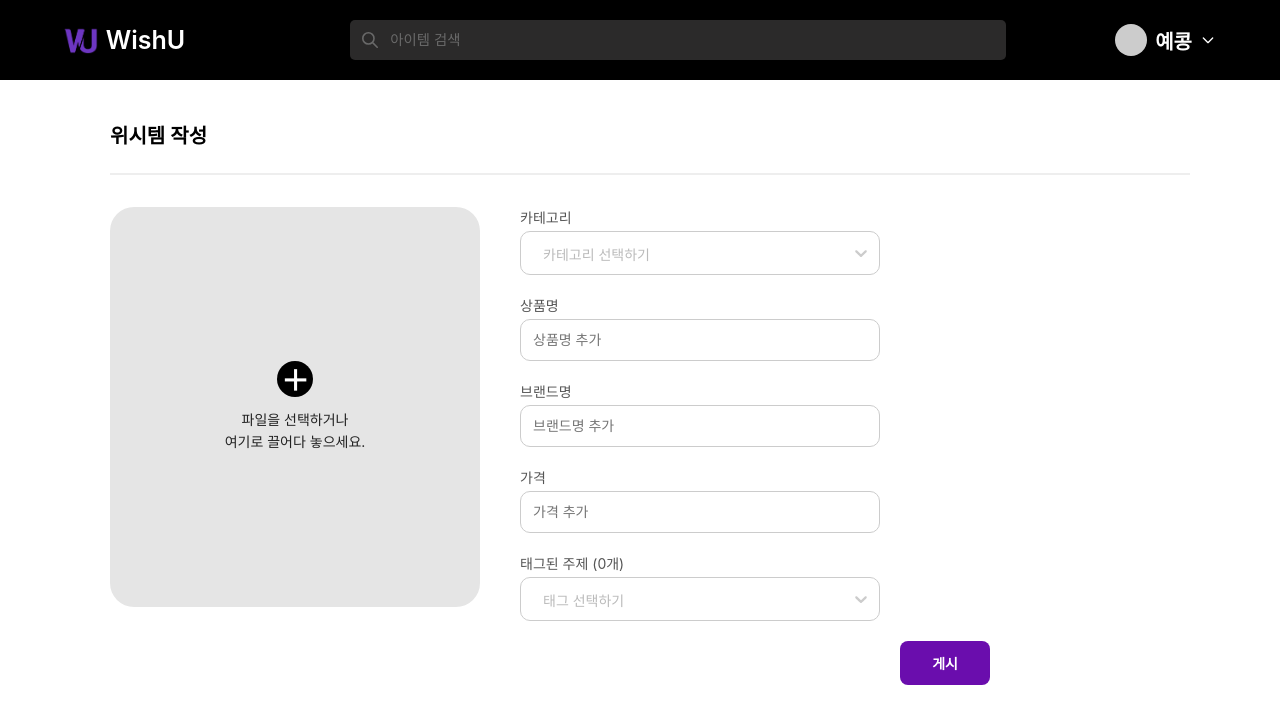
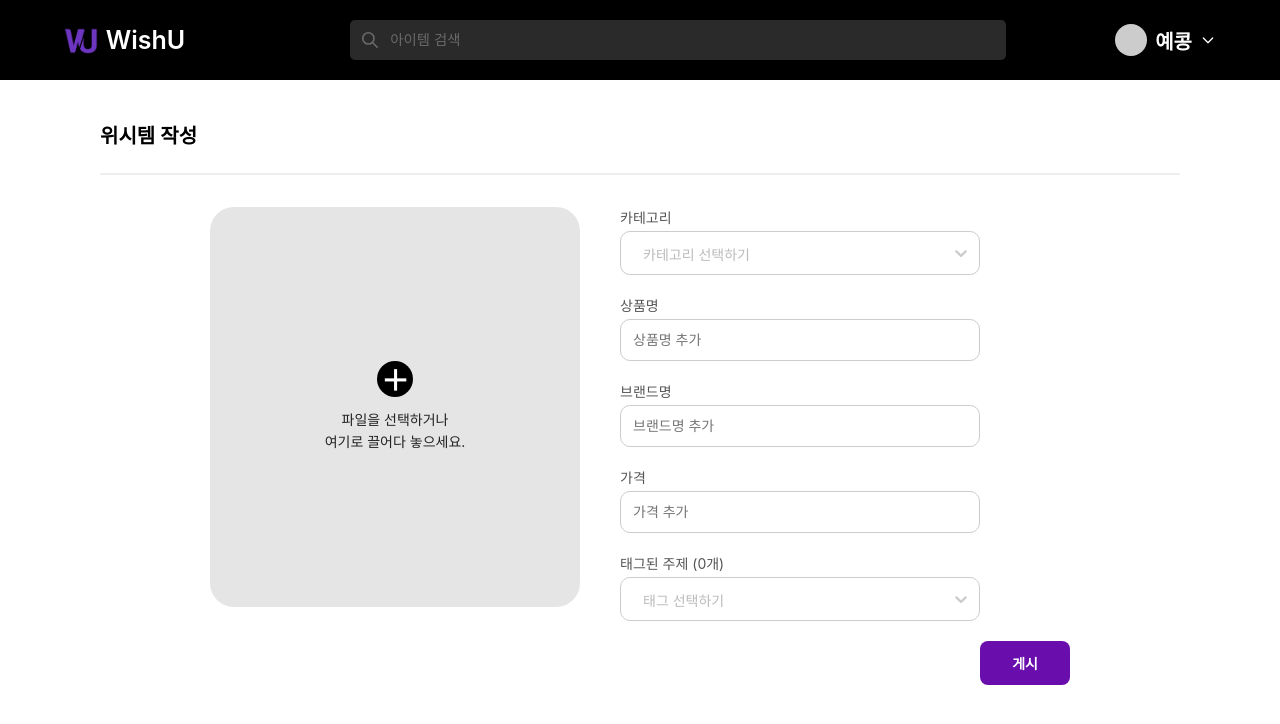
Before and after one commit to Team-WishU/wishu_frontend, a React (Create React App) app: page / in a window 1280 px wide. Shown: the top 724 px of the page. Built offline with nearby package versions, Linux system fonts and the light colour scheme.

Commit message:
상품 추가 페이지

```diff
--- a/src/pages/Home/ProductDetail/AddProducts.tsx
+++ b/src/pages/Home/ProductDetail/AddProducts.tsx
@@ -62,16 +62,33 @@ const AddProducts = () => {
     <>
       <Header />
       <div
-        style={{ maxWidth: "1080px", margin: "40px auto", paddingLeft: "20px" }}
+        style={{
+          maxWidth: "1080px",
+          margin: "0 auto",
+          padding: "0 20px 40px 20px",
+        }}
       >
+        <div style={{ width: "100%" }}>
           <h2
-          style={{ fontSize: "20px", fontWeight: "600", marginBottom: "24px" }}
+            style={{
+              fontSize: "20px",
+              fontWeight: "600",
+              marginTop: "40px",
+              marginBottom: "24px",
+              textAlign: "left",
+            }}
           >
             위시템 작성
           </h2>
-        <hr style={{ marginBottom: "32px", borderColor: "#eee" }} />
+          <hr
+            style={{ marginBottom: "32px", borderColor: "#eee", width: "100%" }}
+          />
+        </div>
 
-        <div style={{ display: "flex", gap: "40px", alignItems: "flex-start" }}>
+        <div style={{ display: "flex", justifyContent: "center" }}>
+          <div
+            style={{ display: "flex", gap: "40px", alignItems: "flex-start" }}
+          >
             {/* 이미지 업로드 영역 */}
             <div
               style={{
@@ -95,7 +112,6 @@ const AddProducts = () => {
                     gap: "12px",
                   }}
                 >
-                {/* 동그라미 + 아이콘 */}
                   <div
                     style={{
                       width: "36px",
@@ -112,8 +128,6 @@ const AddProducts = () => {
                   >
                     ＋
                   </div>
-
-                {/* 텍스트 */}
                   <div
                     style={{
                       textAlign: "center",
@@ -139,7 +153,6 @@ const AddProducts = () => {
 
             {/* 오른쪽 입력 영역 */}
             <div style={{ flex: 1 }}>
-            {/* 입력폼 영역 */}
               <div style={{ maxWidth: "360px", width: "100%" }}>
                 <FormLabel text="카테고리" />
                 <Select
@@ -192,10 +205,9 @@ const AddProducts = () => {
                 />
               </div>
 
-            {/* 게시 버튼 영역 */}
               <div
                 style={{
-                width: "470px",
+                  width: "450px",
                   display: "flex",
                   justifyContent: "flex-end",
                   marginTop: "20px",
@@ -216,6 +228,7 @@ const AddProducts = () => {
                 >
                   게시
                 </button>
+              </div>
             </div>
           </div>
         </div>
```
Lines whose indentation alone changed are shown as unchanged.
